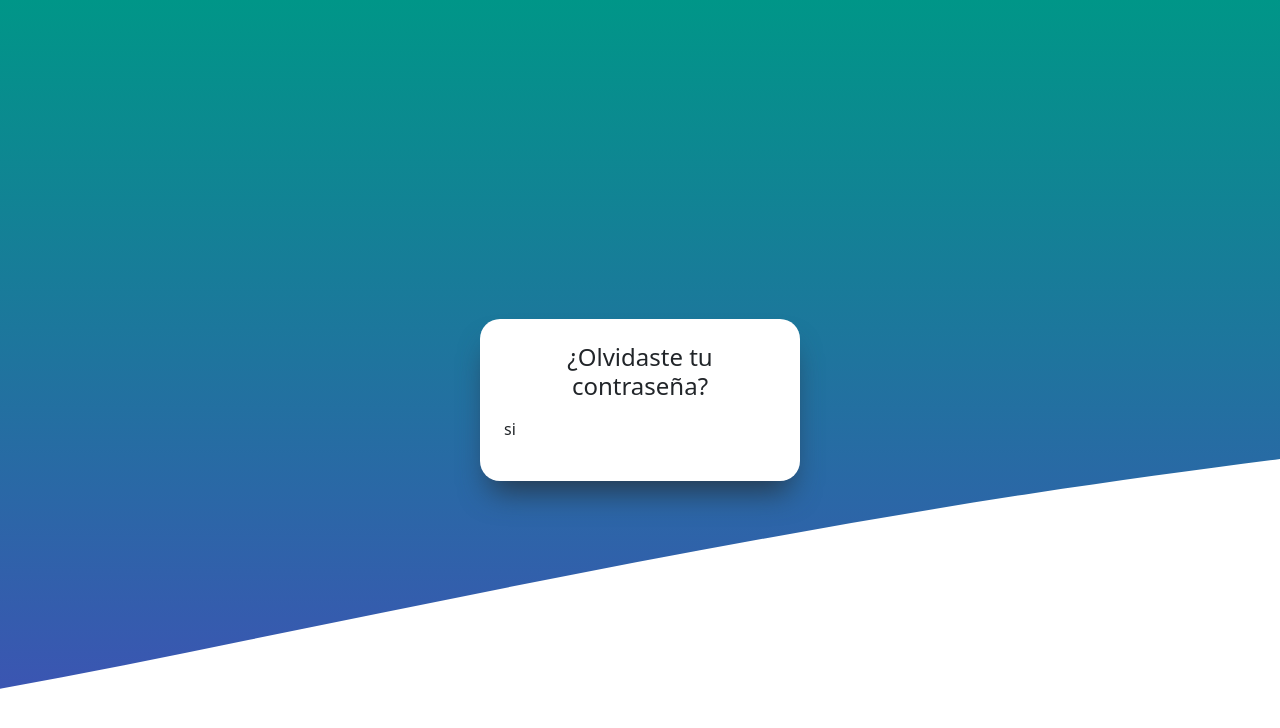
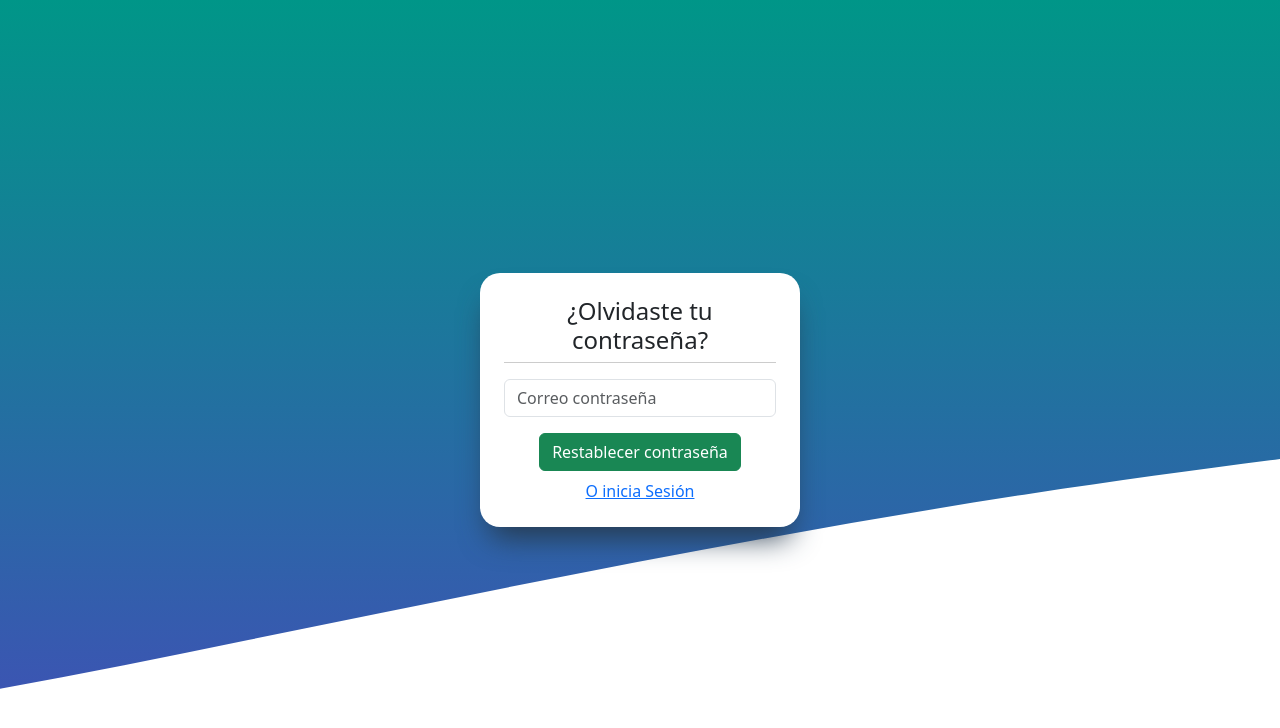
Before and after one commit to Erick-Hernandez-Ortega/AbastoTotal, an Angular app: page /forgot-password in a window 1280 px wide. Shown: the top 728 px of the page. Built offline with nearby package versions, Linux system fonts and the light colour scheme.

Commit message:
Se trabaja en el componente: olvide contraseña

```diff
--- a/src/app/app-routing.module.ts
+++ b/src/app/app-routing.module.ts
@@ -5,7 +5,7 @@ import { ForgotPasswordComponent } from './components/forgot-password/forgot-pas
 
 const routes: Routes = [
   {path: "", component: LoginComponent},
-  {path: "forgot-password", component: ForgotPasswordComponent}
+  {path: "forgot-password", component: ForgotPasswordComponent},
 ];
 
 @NgModule({
--- a/src/app/app.module.ts
+++ b/src/app/app.module.ts
@@ -5,12 +5,14 @@ import { AppRoutingModule } from './app-routing.module';
 import { AppComponent } from './app.component';
 import { LoginComponent } from './components/login/login.component';
 import { ForgotPasswordComponent } from './components/forgot-password/forgot-password.component';
+import { LoaderComponent } from './components/loader/loader.component';
 
 @NgModule({
   declarations: [
     AppComponent,
     LoginComponent,
-    ForgotPasswordComponent
+    ForgotPasswordComponent,
+    LoaderComponent
   ],
   imports: [
     BrowserModule,
--- a/src/app/components/forgot-password/forgot-password.component.css
+++ b/src/app/components/forgot-password/forgot-password.component.css
@@ -9,6 +9,10 @@
   background-color: var(--blanco);
   border-radius: 20px;
   box-shadow: rgb(38, 57, 77) 0px 20px 30px -10px;
+}
+
+.border-password {
+  border-bottom: 1px solid var(--gris-claro);
 }
 
 @media (max-width: 575px) {
--- a/src/app/components/forgot-password/forgot-password.component.html
+++ b/src/app/components/forgot-password/forgot-password.component.html
@@ -1,10 +1,20 @@
-<div class="forgot-password-bg vh-100 d-flex justify-content-center align-items-center">
+<app-loader *ngIf="tiempo"></app-loader>
+
+<div class="forgot-password-bg vh-100 d-flex justify-content-center align-items-center" *ngIf="!tiempo">
   <div class="forgot-password w-25 p-4">
-    <div class="mb-3">
+    <div class="mb-3 border-password">
       <h4 class="text-center">¿Olvidaste tu contraseña?</h4>
     </div>
-    <div class="mb-3">
-      si
+    <form action="">
+      <div class="mb-3">
+        <input type="email" class="form-control" id="input1" placeholder="Correo contraseña">
+      </div>
+      <div class="mb-2 d-flex justify-content-center">
+        <button type="submit" class="btn btn-success">Restablecer contraseña</button>
+      </div>
+    </form>
+    <div class="d-flex justify-content-center">
+      <a href="/">O inicia Sesión</a>
     </div>
   </div>
 </div>
--- a/src/app/components/forgot-password/forgot-password.component.ts
+++ b/src/app/components/forgot-password/forgot-password.component.ts
@@ -3,13 +3,16 @@ import { Component, OnInit } from '@angular/core';
 @Component({
   selector: 'app-forgot-password',
   templateUrl: './forgot-password.component.html',
-  styleUrls: ['./forgot-password.component.css']
+  styleUrls: ['./forgot-password.component.css'],
 })
 export class ForgotPasswordComponent implements OnInit {
+  tiempo: boolean = true;
 
-  constructor() { }
+  constructor() {}
 
   ngOnInit() {
+    setTimeout(() => {
+      this.tiempo = false;
+    }, 1000);
   }
-
 }
```
